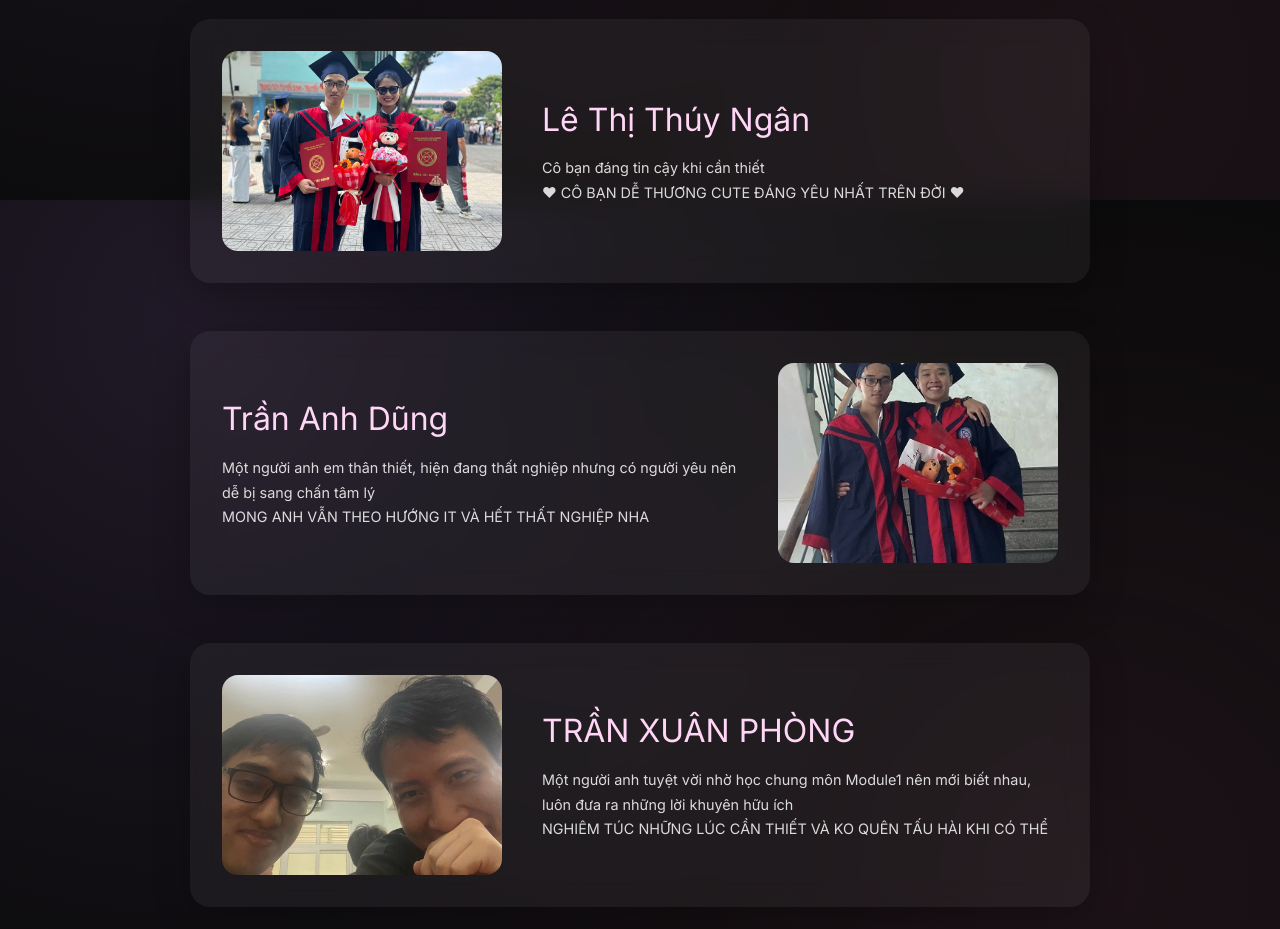
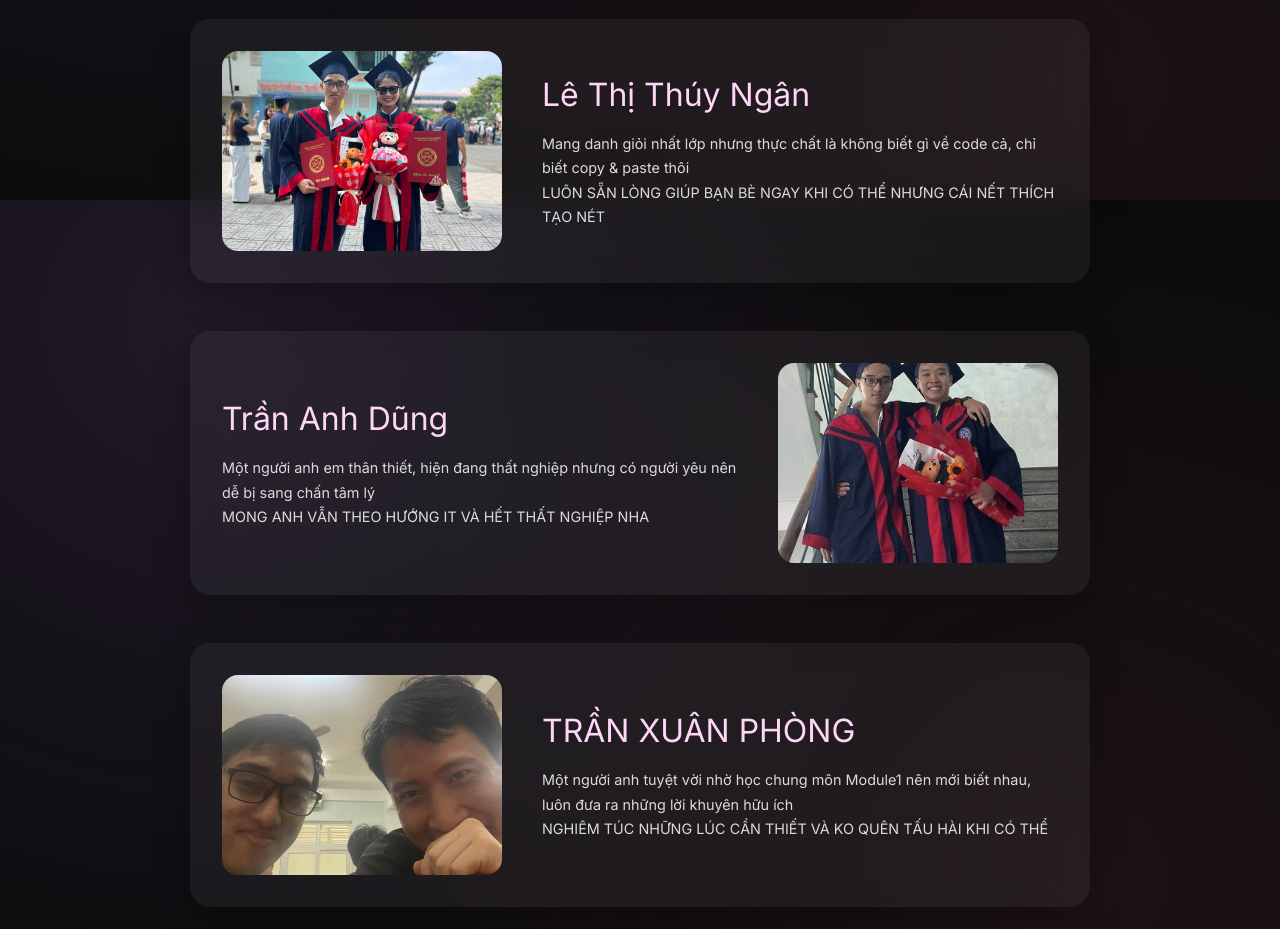
Before and after one commit to DaszNAQ/MemoriesWithFriends, a plain HTML site: page index.html in a window 1280 px wide. Shown: the part 1400-2329 px from the top of the page. Drawn offline with nearby package versions, Linux system fonts and the light colour scheme.

Commit message:
complete

```diff
--- a/index.html
+++ b/index.html
@@ -79,11 +79,8 @@
           </div>
           <div class="story-content">
             <h2>Lê Thị Thúy Ngân</h2>
-            <!-- Mang danh giỏi nhất lớp nhưng thực chất là không biết gì về code cả, chỉ biết copy & paste thôi
-LUÔN SẴN LÒNG GIÚP BẠN BÈ NGAY KHI CÓ THỂ NHƯNG CÁI NẾT THÍCH TẠO NÉT -->
-            <p>
-              Cô bạn đáng tin cậy khi cần thiết
-          </br> &hearts; CÔ BẠN DỄ THƯƠNG CUTE ĐÁNG YÊU NHẤT TRÊN ĐỜI &hearts;
+            <p> Mang danh giỏi nhất lớp nhưng thực chất là không biết gì về code cả, chỉ biết copy & paste thôi
+          </br>LUÔN SẴN LÒNG GIÚP BẠN BÈ NGAY KHI CÓ THỂ NHƯNG CÁI NẾT THÍCH TẠO NÉT
             </p>
           </div>
         </div>
```
